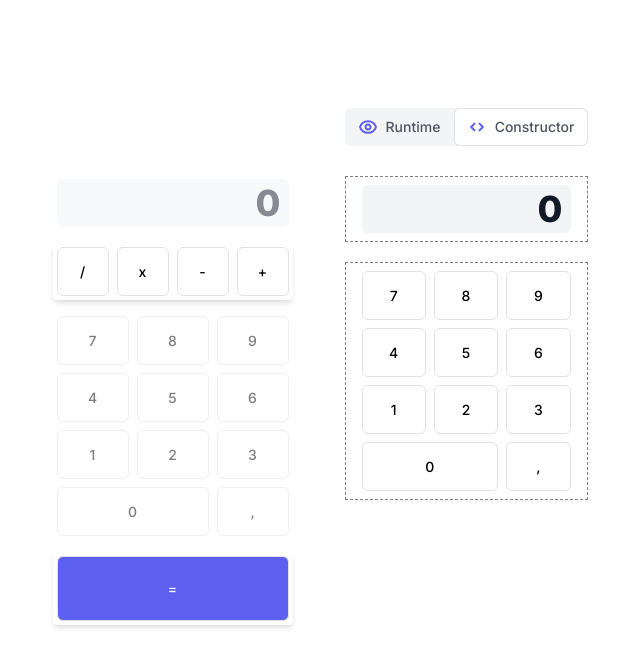
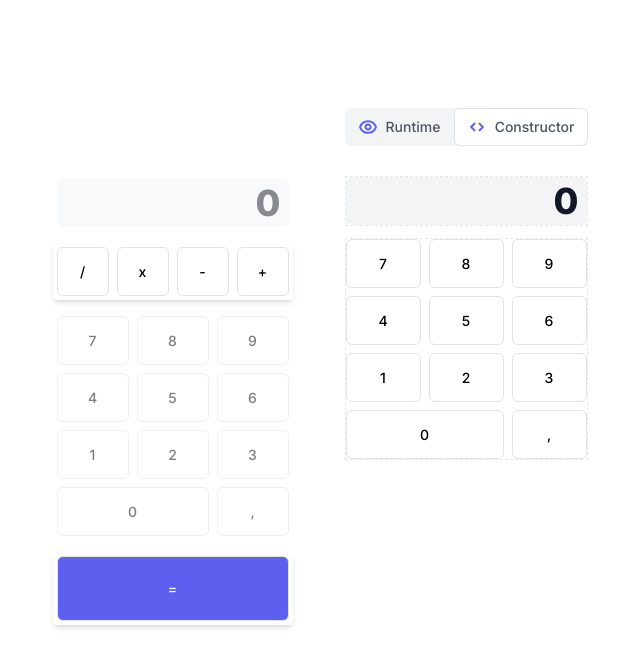
Before and after one commit to 7evenUp/sendsay-test-task, a React (Vite) app: page / in a window 1280 px wide. Shown: the top 666 px of the page, without its empty margins (320-960 px from the left). Built offline with nearby package versions, Linux system fonts and the light colour scheme.

Commit message:
Made items sortable by drag

```diff
--- a/src/components/Canvas.tsx
+++ b/src/components/Canvas.tsx
@@ -2,16 +2,42 @@ import { useDrop } from "react-dnd";
 import { Drop } from "../icons";
 import { useAppDispatch, useAppSelector } from "../redux/hooks";
 import { selectCalculator } from "../redux/selectors";
-import { remove } from "../redux/slice";
+import { remove, update } from "../redux/slice";
 import Display from "./Display";
 import Equal from "./Equal";
 import Numpad from "./Numpad";
 import Operators from "./Operators";
-import DragCard from './DragCard'
+import DragCard from "./DragCard";
+import { useCallback } from "react";
+import { calcNames } from "../types";
 
 const Canvas = () => {
   const calculator = useAppSelector(selectCalculator);
   const dispatch = useAppDispatch();
+
+  const findCard = useCallback(
+    (name: calcNames) => {
+      console.log('FIND CARD | name: ', name)
+      const card = calculator.filter((c) => `${c.name}` === name)[0] as {
+        id: number;
+        name: calcNames;
+      };
+      return {
+        card,
+        index: calculator.findIndex((el) => el.name === name),
+      };
+    },
+    [calculator]
+  );
+
+  const moveCard = useCallback(
+    (name: calcNames, atIndex: number) => {
+      const { card, index } = findCard(name);
+      console.log("MOVE CARD | index: ", index, ' card: ', card)
+      dispatch(update({ index, atIndex, item: card }));
+    },
+    [findCard, calculator]
+  );
 
   const [{ canDrop, isOver, itemType }, drop] = useDrop(() => ({
     accept: ["BOX", "BOX_X"],
@@ -33,7 +59,13 @@ const Canvas = () => {
       {!!calculator.length ? (
         <div className="flex flex-col w-full gap-3">
           {calculator.map((item) => (
-            <DragCard key={item.id} onDoubleClick={() => dispatch(remove(item.id))}>
+            <DragCard
+              name={item.name}
+              key={item.id}
+              moveCard={moveCard}
+              findCard={findCard}
+              onDoubleClick={() => dispatch(remove(item.id))}
+            >
               {item.name === "display" ? (
                 <Display />
               ) : item.name === "operators" ? (
--- a/src/components/DragCard.tsx
+++ b/src/components/DragCard.tsx
@@ -1,70 +1,58 @@
-import type { CSSProperties, FC } from 'react'
+import type { FC } from 'react'
 import { memo } from 'react'
 import { useDrag, useDrop } from 'react-dnd'
-
-const style: CSSProperties = {
-  border: '1px dashed gray',
-  padding: '0.5rem 1rem',
-  marginBottom: '.5rem',
-  backgroundColor: 'white',
-  cursor: 'move',
-}
+import { calcNames } from '../types'
 
 export interface CardProps {
-  id: string
+  name: calcNames
   children: React.ReactNode
   onDoubleClick: () => void,
-  moveCard: (id: string, to: number) => void
-  findCard: (id: string) => { index: number }
+  moveCard: (name: calcNames, to: number) => void
+  findCard: (name: calcNames) => { index: number }
 }
 
 interface Item {
-  id: string
+  name: calcNames
   originalIndex: number
 }
 
 export const DragCard: FC<CardProps> = memo(function Card({
-  id,
+  name,
   children,
   onDoubleClick,
-  // moveCard,
-  // findCard,
+  moveCard,
+  findCard,
 }) {
-  // const originalIndex = findCard(id).index
-  // const [{ isDragging }, drag] = useDrag(
-  //   () => ({
-  //     type: 'BOX_X',
-  //     item: { id, originalIndex },
-  //     collect: (monitor) => ({
-  //       isDragging: monitor.isDragging(),
-  //     }),
-  //     end: (item, monitor) => {
-  //       const { id: droppedId, originalIndex } = item
-  //       const didDrop = monitor.didDrop()
-  //       if (!didDrop) {
-  //         moveCard(droppedId, originalIndex)
-  //       }
-  //     },
-  //   }),
-  //   [id, originalIndex, moveCard],
-  // )
+  const originalIndex = findCard(name).index
+  const [{ isDragging }, drag] = useDrag(
+    () => ({
+      type: 'BOX_X',
+      item: { name, originalIndex },
+      collect: (monitor) => ({
+        isDragging: monitor.isDragging(),
+      }),
+    }),
+    [name, originalIndex, moveCard],
+  )
 
-  // const [, drop] = useDrop(
-  //   () => ({
-  //     accept: 'BOX',
-  //     hover({ id: draggedId }: Item) {
-  //       if (draggedId !== id) {
-  //         const { index: overIndex } = findCard(id)
-  //         moveCard(draggedId, overIndex)
-  //       }
-  //     },
-  //   }),
-  //   [findCard, moveCard],
-  // )
+  const [, drop] = useDrop(
+    () => ({
+      accept: 'BOX_X',
+      hover: (item: Item, monitor) => {
+        console.log('=============================')
+        // console.log(monitor.)
+        console.log('=============================')
+        const { index: overIndex } = findCard(name)
+        moveCard(item.name, overIndex)
+      },
+    }),
+    [findCard, moveCard],
+  )
 
-  // const opacity = isDragging ? 0 : 1
+  const opacity = isDragging ? 0 : 1
   return (
-    <div  style={{ ...style }} onDoubleClick={onDoubleClick}>
+    <div className='border border-dashed cursor-move'
+    ref={(node) => drag(drop(node))} style={{ opacity }} onDoubleClick={onDoubleClick}>
       {children}
     </div>
   )
--- a/src/redux/slice.ts
+++ b/src/redux/slice.ts
@@ -22,10 +22,14 @@ export const calculatorSlice = createSlice({
     remove: (state, action: PayloadAction<number>) => {
       let indexOfObj = state.findIndex((el) => el.id === action.payload)
       state.splice(indexOfObj, 1)
+    },
+    update: (state, action: PayloadAction<{index: number, atIndex: number, item: dragType}>) => {
+      console.log('IN SELECTOR UPDATE | ', 'from: ', action.payload.index, 'to: ', action.payload.atIndex)
+      state.splice(action.payload.atIndex,0,...state.splice(action.payload.index,1))
     }
   },
 })
 
-export const { add, remove } = calculatorSlice.actions
+export const { add, remove, update } = calculatorSlice.actions
 
 export default calculatorSlice.reducer
```
